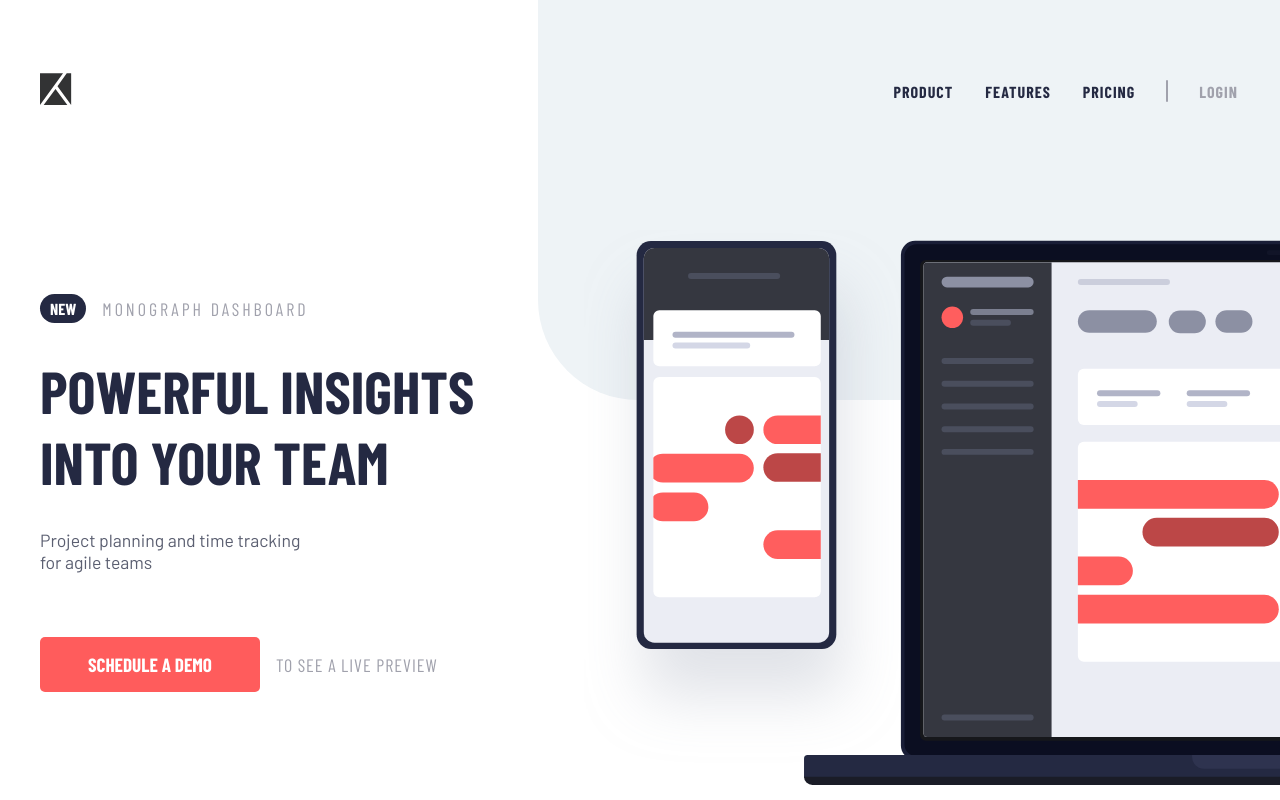
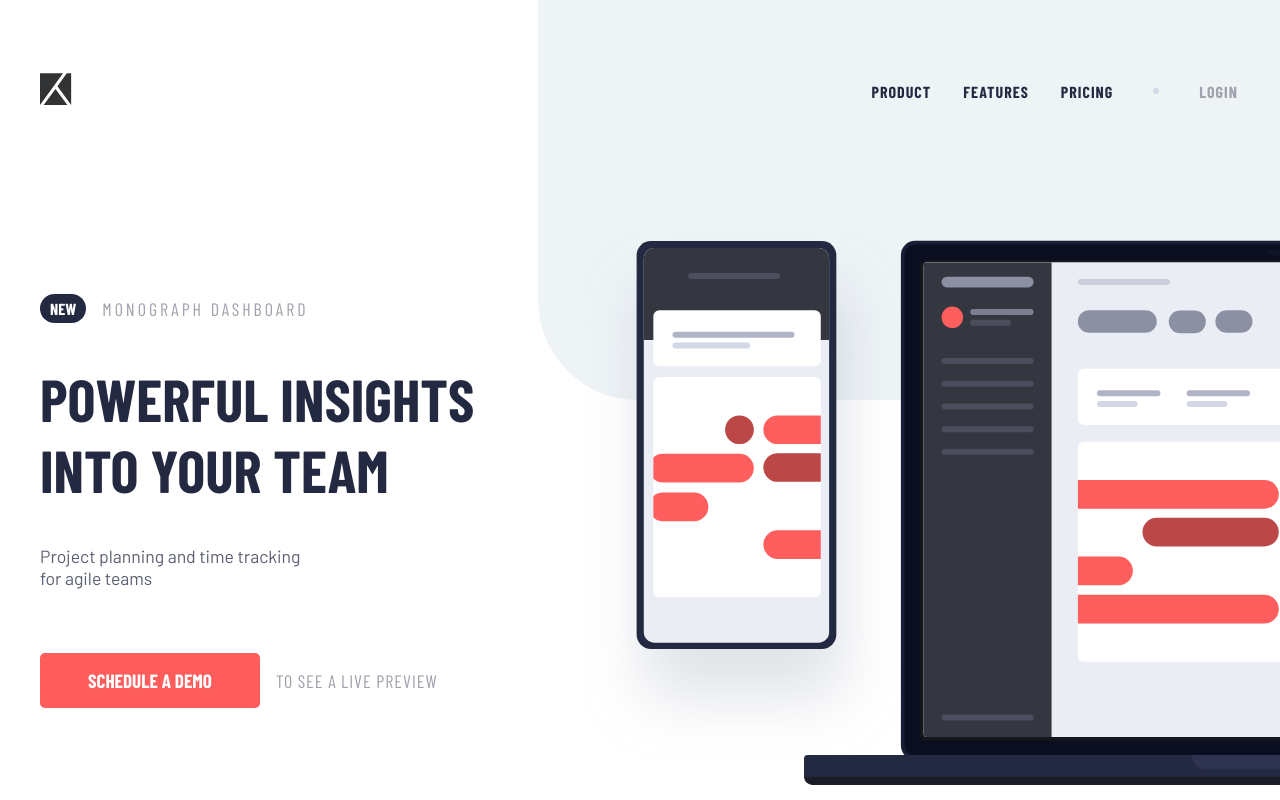
Before and after one commit to carolinavero/project-tracking-intro, a plain HTML site: page index.html in a window 1280 px wide. Drawn offline with nearby package versions, Linux system fonts and the light colour scheme.

Commit message:
update css menu

```diff
--- a/index.html
+++ b/index.html
@@ -20,17 +20,21 @@
 
     <div class="nav-block">
 
-      <label for="menu-toggle" class="menu-link"> </label>
       <input type="checkbox" id="menu-toggle" name="menu-toggle">
+      <label for="menu-toggle" class="menu-link"></label>
 
       <nav id="menu" class="list-menu">
         <ul>
           <li><a href="product">Product</a></li>
           <li><a href="features">Features</a></li>
           <li><a href="pricing">Pricing</a></li>
-          <li class="login"><a href="login">Login</a></li>
+          <li class="dot"></li>
+          <li class="login">
+            <a href="login">Login</a>
+          </li>
         </ul>
       </nav>
+
 
     </div>
 
--- a/style.css
+++ b/style.css
@@ -14,7 +14,7 @@
    --lightGrayishBlue: hsl(207, 33%, 95%);
 
    -webkit-font-smoothing: antialiased;
-  -moz-osx-font-smoothing: grayscale;
+   -moz-osx-font-smoothing: grayscale;
 }
 html {
     overflow-x: hidden;
@@ -33,8 +33,8 @@
     font-weight: 700;
     font-size: 3rem;
     text-transform: uppercase;
+    padding: .5rem 0;
 }
-
 .tag {
     background-color: var(--veryDarkBlue);
     color: #fff;
@@ -48,7 +48,7 @@
 .bg-shape {
     background-color: var(--lightGrayishBlue);
     width: 50%;
-    height: 60%;
+    height: 56%;
     position: absolute;
     z-index: -1;
     right: 0;
@@ -89,15 +89,13 @@
     align-items: center;
 }
 p {
-    font-size: 1.5rem;
+    font-size: 1.3rem;
     color: var(--darkGrayishBlue);
 }
 p span {
     display: block;
 }
-.logo-block {
-    display: inline-block;
-}
+.logo-block,
 .nav-block {
     display: inline-block;
 }
@@ -133,6 +131,9 @@
 .list-menu ul li.login a {
     color: var(--grayishBlue);
 }
+.list-menu ul li.dot {
+    display: none;
+}
 
 #menu {
     background-color: #fff;
@@ -150,6 +151,7 @@
     height: 20px;
     padding: 0px 12px;
     background-repeat: no-repeat;
+    display: flex;
 }
 #menu-toggle {
     display: none;
@@ -161,7 +163,7 @@
     background-image: url(images/icon-close.svg);
 }
 
-#menu-toggle:checked  + #menu {
+#menu-toggle:checked ~ .list-menu {
     display: block;
 }
 
@@ -169,6 +171,7 @@
     display: flex;
     align-items: center;
     justify-content: space-between;
+    padding: 1rem;
 }
 .header img {
     width: 100%;
@@ -246,14 +249,14 @@
     .list-menu ul li.login{
         border: none;
     }
-    .login:before {
-        content: '';
-        width: 8px;
+    .list-menu ul li.dot {
+        display: inline-block;
+        width: 5px;
         height: 5px;
-        background-color: var(--grayishBlue);
-        padding: 0 1px;
+        background-color: hsl(230, 26%, 87%);
         border-radius: 50px;
-        margin: 15px;
+        margin: 24px;
+        padding: 3px;
     }
     .flex-block {
         margin-top: 4rem;
```
